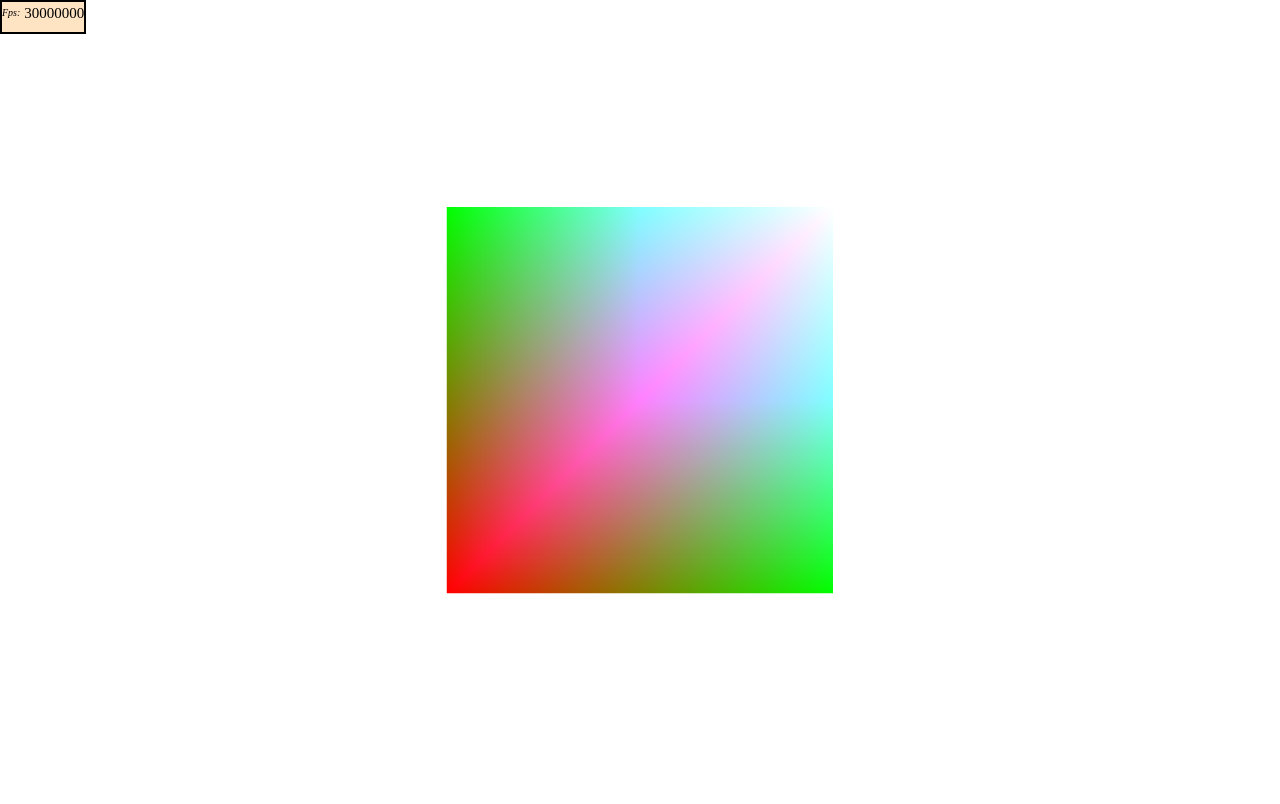
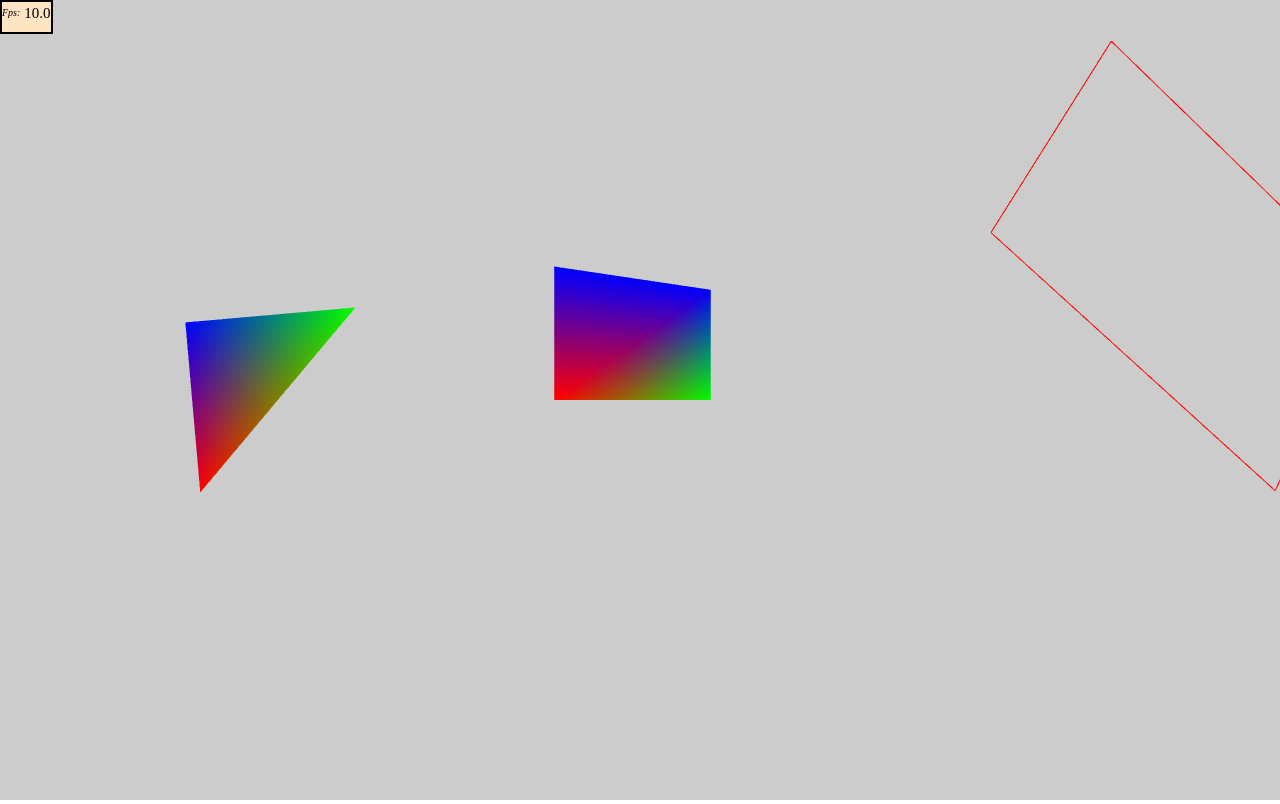
Before and after one commit to M9L6/Render, a website built with webpack: page index.html in a window 1280 px wide. Built offline with Linux system fonts and the light colour scheme; animation ran at ten frames a second.

Commit message:
添加绘制测试

```diff
--- a/game/CameraApplication.ts
+++ b/game/CameraApplication.ts
@@ -1,9 +1,12 @@
+import { CanvasKeyBoardEvent } from "./input/CanvasKeyBoardEvent";
+import { GLWorldMatrixStack } from "./math/GLWorldMatrixStack";
+import vec3 from "./math/tsm/vec3";
 import { Camera } from "./render/gl/objects/Camera";
 import { WebGLApplication } from "./WebGLApplication";
 
 export class CamerApplication extends WebGLApplication {
     public camera: Camera;
-
+    public matStack: GLWorldMatrixStack;
     constructor(
         canvas: HTMLCanvasElement,
         contextAttributes?: WebGLContextAttributes
@@ -14,5 +17,32 @@ export class CamerApplication extends WebGLApplication {
             this.canvas.width,
             this.canvas.height
         );
+        this.camera.lookAt(new vec3([0, 0, 0]));
+        this.matStack = new GLWorldMatrixStack();
+    }
+
+    protected dispatchKeyPress(evt: CanvasKeyBoardEvent): void {
+        super.dispatchKeyPress(evt);
+        this.onKeyPress(evt);
+    }
+
+    public onKeyPress(evt: CanvasKeyBoardEvent): void {
+        if (evt.key === "w") {
+            this.camera.moveForward(-1);
+        } else if (evt.key === "a") {
+            this.camera.moveRightward(-1);
+        } else if (evt.key === "s") {
+            this.camera.moveForward(1);
+        } else if (evt.key === "d") {
+            this.camera.moveRightward(1);
+        } else if (evt.key === "q") {
+            this.camera.yaw(-1);
+        } else if (evt.key === "e") {
+            this.camera.yaw(1);
+        }
+    }
+
+    public update(elapsedMsec: number, intervalSec: number): void {
+        this.camera.update(intervalSec);
     }
 }
--- a/game/WebGLApplication.ts
+++ b/game/WebGLApplication.ts
@@ -1,34 +1,48 @@
 import { Application } from "./Application";
 import { GLProgram } from "./render/gl/core/GLProgram";
 import { GLProgramCache } from "./render/gl/core/GLProgramCache";
+import { GLTexture } from "./render/gl/core/GLTexture";
+import { GLTextureCache } from "./render/gl/core/GLTextureCache";
 
 export class WebGLApplication extends Application {
-    public gl: WebGLRenderingContext | null;
+    public gl: WebGLRenderingContext;
     constructor(
         canvas: HTMLCanvasElement,
         contextAttributes?: WebGLContextAttributes
     ) {
         super(canvas);
-        this.gl = canvas.getContext("webgl", contextAttributes);
-        if (this.gl === null) {
+        let gl: WebGLRenderingContext | null = canvas.getContext(
+            "webgl",
+            contextAttributes
+        );
+        if (gl === null) {
             alert("无法创建WebGLRenderingContext上下文对象 ");
             throw new Error("无法创建WebGLRenderingContext上下文对象 ");
         }
+        this.gl = gl;
+        this._init();
+    }
+
+    private _init(): void {
+        this._initTextures();
         this._intiShaders();
+    }
+
+    private _initTextures() {
+        GLTextureCache.instance.set(
+            "default",
+            GLTexture.createDefaultTexture(this.gl)
+        );
     }
 
     private _intiShaders() {
         GLProgramCache.instance.set(
             "color",
-            GLProgram.createDefaultColorPorgram(
-                this.gl as WebGLRenderingContext
-            )
+            GLProgram.createDefaultColorPorgram(this.gl)
         );
         GLProgramCache.instance.set(
             "texture",
-            GLProgram.createDefaultTextureProgram(
-                this.gl as WebGLRenderingContext
-            )
+            GLProgram.createDefaultTextureProgram(this.gl)
         );
     }
 }
--- a/game/render/gl/core/GLMeshBuilder.ts
+++ b/game/render/gl/core/GLMeshBuilder.ts
@@ -130,7 +130,12 @@ export class GLMeshBuilder extends GLMeshBase {
         this.unbind();
     }
 
-    public color(r: number, g: number, b: number, a: number): GLMeshBuilder {
+    public color(
+        r: number,
+        g: number,
+        b: number,
+        a: number = 1
+    ): GLMeshBuilder {
         if (this._hasColor) {
             this._color.r = r;
             this._color.g = g;
--- a/game/render/gl/core/GLProgram.ts
+++ b/game/render/gl/core/GLProgram.ts
@@ -11,11 +11,11 @@ export const GLShaderSource = {
     colorShader: {
         vs: `
         #ifdef GL_ES
-            precision highp float
+            precision highp float;
         #endif
         attribute vec3 aPosition;
         attribute vec4 aColor;
-        uniform vec4 uMVPMatrix;
+        uniform mat4 uMVPMatrix;
         varying vec4 vColor;
         void main(){
             gl_Position = uMVPMatrix*vec4(aPosition,1.0);
@@ -24,7 +24,7 @@ export const GLShaderSource = {
         `,
         fs: `
         #ifdef GL_ES
-            precision highp float
+            precision highp float;
         #endif
         varying vec4 vColor;
         void main(){
@@ -35,11 +35,11 @@ export const GLShaderSource = {
     textureShader: {
         vs: `
         #ifdef GL_ES
-            precision highp float
+            precision highp float;
         #endif
         attribute vec3 aPosition;
         attribute vec2 aTexCoord;
-        uniform vec4 uMVPMatrix;
+        uniform mat4 uMVPMatrix;
         varying vec2 vTexCoord;
         void main(){
             gl_Position = uMVPMatrix*vec4(aPosition,1.0);
@@ -48,7 +48,7 @@ export const GLShaderSource = {
         `,
         fs: `
         #ifdef GL_ES
-            precision highp float
+            precision highp float;
         #endif
         uniform sampler2D uSampler;
         varying vec2 vTexCoord;
@@ -209,10 +209,10 @@ export class GLProgram {
     }
 
     public loadShaders(vs: string, fs: string): void {
-        if (GLHelper.compileShader(this.gl, vs, this.vsShader)) {
+        if (GLHelper.compileShader(this.gl, vs, this.vsShader) === false) {
             throw new Error("WEBGL Vertex Shader Compile Fail");
         }
-        if (GLHelper.compileShader(this.gl, fs, this.fsShader)) {
+        if (GLHelper.compileShader(this.gl, fs, this.fsShader) === false) {
             throw new Error("WEBGL Fragment Shader Compile Fail");
         }
 
@@ -226,6 +226,7 @@ export class GLProgram {
                 this.programAfterLink.bind(this)
             ) === false
         ) {
+            console.log(this.gl.getProgramInfoLog(this.program));
             throw new Error("WEBGLProgram Link Fail");
         }
     }
--- /dev/null
+++ b/game/render/gl/core/GLTextureCache.ts
@@ -0,0 +1,33 @@
+import { Dictionary } from "../../../dataStruct/Dictionary";
+import { GLTexture } from "./GLTexture";
+
+export class GLTextureCache {
+    public static instance: GLTextureCache = new GLTextureCache();
+
+    private _dict: Dictionary<GLTexture>;
+
+    private constructor() {
+        this._dict = new Dictionary<GLTexture>();
+    }
+
+    public set(key: string, value: GLTexture): void {
+        this._dict.insert(key, value);
+    }
+
+    public getMaybe(key: string): GLTexture | undefined {
+        let ret: GLTexture | undefined = this._dict.find(key);
+        return ret;
+    }
+
+    public getMust(key: string): GLTexture {
+        let ret: GLTexture | undefined = this._dict.find(key);
+        if (ret === undefined) {
+            throw new Error(key + "对应的Program不存在");
+        }
+        return ret;
+    }
+
+    public remove(key: string): boolean {
+        return this._dict.remove(key);
+    }
+}
--- /dev/null
+++ b/game/render/gl/core/helper/DrawHelper.ts
@@ -0,0 +1,85 @@
+import mat4 from "../../../../math/tsm/mat4";
+import vec3 from "../../../../math/tsm/vec3";
+import vec4 from "../../../../math/tsm/vec4";
+import { GLMeshBuilder } from "../GLMeshBuilder";
+
+export class DrawHelper {
+    public static drawWireFrameCubeBox(
+        builder: GLMeshBuilder,
+        mat: mat4,
+        halfLen: number = 0.2,
+        color: vec4 = new vec4([1, 0, 0, 1])
+    ): void {
+        let mins: vec3 = new vec3([-halfLen, -halfLen, -halfLen]);
+        let maxs: vec3 = new vec3([halfLen, halfLen, halfLen]);
+        DrawHelper.drawBoundBox(builder, mat, mins, maxs, color);
+    }
+
+    public static drawBoundBox(
+        builder: GLMeshBuilder,
+        mat: mat4,
+        mins: vec3,
+        maxs: vec3,
+        color: vec4 = new vec4([1, 0, 0, 1])
+    ): void {
+        builder.begin(builder.gl.LINE_LOOP);
+        builder
+            .color(color.r, color.g, color.b, color.a)
+            .vertex(mins.x, mins.y, mins.z);
+        builder
+            .color(color.r, color.g, color.b, color.a)
+            .vertex(mins.x, mins.y, maxs.z);
+        builder
+            .color(color.r, color.g, color.b, color.a)
+            .vertex(maxs.x, mins.y, maxs.z);
+        builder
+            .color(color.r, color.g, color.b, color.a)
+            .vertex(maxs.x, mins.y, mins.z);
+        builder.end(mat);
+
+        builder.begin(builder.gl.LINE_LOOP);
+        builder
+            .color(color.r, color.g, color.b, color.a)
+            .vertex(mins.x, maxs.y, mins.z);
+        builder
+            .color(color.r, color.g, color.b, color.a)
+            .vertex(maxs.x, maxs.y, mins.z);
+        builder
+            .color(color.r, color.g, color.b, color.a)
+            .vertex(maxs.x, maxs.y, maxs.z);
+        builder
+            .color(color.r, color.g, color.b, color.a)
+            .vertex(mins.x, maxs.y, maxs.z);
+        builder.end(mat);
+
+        builder.begin(builder.gl.LINES);
+        builder
+            .color(color.r, color.g, color.b, color.a)
+            .vertex(mins.x, mins.y, mins.z);
+        builder
+            .color(color.r, color.g, color.b, color.a)
+            .vertex(mins.x, maxs.y, mins.z);
+
+        builder
+            .color(color.r, color.g, color.b, color.a)
+            .vertex(mins.x, mins.y, maxs.z);
+        builder
+            .color(color.r, color.g, color.b, color.a)
+            .vertex(mins.x, maxs.y, maxs.z);
+
+        builder
+            .color(color.r, color.g, color.b, color.a)
+            .vertex(maxs.x, mins.y, maxs.z);
+        builder
+            .color(color.r, color.g, color.b, color.a)
+            .vertex(maxs.x, maxs.y, maxs.z);
+
+        builder
+            .color(color.r, color.g, color.b, color.a)
+            .vertex(maxs.x, mins.y, mins.z);
+        builder
+            .color(color.r, color.g, color.b, color.a)
+            .vertex(maxs.x, maxs.y, mins.z);
+        builder.end(mat);
+    }
+}
--- a/game/render/gl/core/helper/GLCoordSystem.ts
+++ b/game/render/gl/core/helper/GLCoordSystem.ts
@@ -1,6 +1,23 @@
 import vec3 from "../../../../math/tsm/vec3";
 
 export class GLCoordSystem {
+    public static makeViewportCoordSystems(
+        width: number,
+        height: number,
+        row: number = 2,
+        col: number = 2
+    ): GLCoordSystem[] {
+        let coords: GLCoordSystem[] = [];
+        let w: number = width / row,
+            h: number = height / col;
+        for (let i = 0; i < row; i++) {
+            for (let j = 0; j < col; j++) {
+                coords.push(new GLCoordSystem([i * w, +j * h, w, h]));
+            }
+        }
+        return coords;
+    }
+
     public viewport: number[] = [];
     public axis: vec3;
     public angle: number;
--- a/game/render/gl/core/helper/GLHelper.ts
+++ b/game/render/gl/core/helper/GLHelper.ts
@@ -117,7 +117,7 @@ export class GLHelper {
         gl.shaderSource(shader, code);
         gl.compileShader(shader);
         if (gl.getShaderParameter(shader, gl.COMPILE_STATUS) === false) {
-            alert(gl.getShaderInfoLog(shader));
+            console.log(gl.getShaderInfoLog(shader));
             gl.deleteShader(shader);
             return false;
         }
@@ -149,7 +149,7 @@ export class GLHelper {
         if (beforeProgramLink !== null) beforeProgramLink(gl, program);
         gl.linkProgram(program);
         if (gl.getProgramParameter(program, gl.LINK_STATUS) === false) {
-            alert(gl.getProgramInfoLog(program));
+            console.log(gl.getProgramInfoLog(program));
             gl.detachShader(program, vsShader);
             gl.detachShader(program, fsShader);
             gl.deleteShader(vsShader);
--- a/game/render/gl/objects/Camera.ts
+++ b/game/render/gl/objects/Camera.ts
@@ -96,6 +96,22 @@ export class Camera {
     }
     public set type(v: ECameraType) {
         this._type = v;
+    }
+
+    public get viewMatrix(): mat4 {
+        return this._viewMatrix;
+    }
+
+    public get projMatrix(): mat4 {
+        return this._projectionMatirx;
+    }
+
+    public get viewProjMatrix(): mat4 {
+        return this._viewProjnMatrix;
+    }
+
+    public get invViewProjMatrix(): mat4 {
+        return this._invViewProjMatrix;
     }
 
     constructor(
--- a/main.ts
+++ b/main.ts
@@ -1,6 +1,7 @@
 import { Sprite2DApplication } from "./game/Sprite2DApplication";
 import { ApplicationTest } from "./test/ApplicationTest";
 import { BasicWebGLApplication } from "./test/BasicWebGLApplication";
+import { MeshBuilderApplication } from "./test/MeshBuilderApplication";
 import { Shape_Hit_Draw_TestDemo } from "./test/Shape_Hit_Draw_TestDemo";
 import { SkeletonPersonTets } from "./test/SkeletonPersonTest";
 import { TankFollowBezierPathDemo } from "./test/TankFollowBezierPathDemo";
@@ -22,10 +23,10 @@ resize();
 window.addEventListener("resize", resize);
 
 let fpsNumber: HTMLElement | null = document.getElementById("number");
-let app: BasicWebGLApplication = new BasicWebGLApplication(canvas);
-
+let app: MeshBuilderApplication = new MeshBuilderApplication(canvas);
+app.start();
+//let app: BasicWebGLApplication = new BasicWebGLApplication(canvas);
 //let app:Sprite2DApplication = new Sprite2DApplication(canvas);
-
 app.addTimer(
     () => {
         fpsNumber!.innerText = app.fps.toFixed(1);
--- /dev/null
+++ b/test/MeshBuilderApplication.ts
@@ -0,0 +1,164 @@
+import { CamerApplication } from "../game/CameraApplication";
+import mat4 from "../game/math/tsm/mat4";
+import vec3 from "../game/math/tsm/vec3";
+import { GLAttribState } from "../game/render/gl/core/GLAttribState";
+import {
+    EVertexLayout,
+    GLMeshBuilder,
+} from "../game/render/gl/core/GLMeshBuilder";
+import { GLProgram } from "../game/render/gl/core/GLProgram";
+import { GLProgramCache } from "../game/render/gl/core/GLProgramCache";
+import { GLTexture } from "../game/render/gl/core/GLTexture";
+import { GLTextureCache } from "../game/render/gl/core/GLTextureCache";
+import { DrawHelper } from "../game/render/gl/core/helper/DrawHelper";
+import { GLCoordSystem } from "../game/render/gl/core/helper/GLCoordSystem";
+
+const mat: mat4 = new mat4();
+
+export class MeshBuilderApplication extends CamerApplication {
+    public static setDefaultState(gl: WebGLRenderingContext): void {
+        gl.clearColor(0, 0, 0, 0);
+        gl.clearDepth(1.0);
+        gl.enable(gl.DEPTH_TEST);
+        gl.enable(gl.CULL_FACE);
+        gl.enable(gl.SCISSOR_TEST);
+    }
+
+    public texture: GLTexture;
+    public colorShader: GLProgram;
+    public texShader: GLProgram;
+
+    public builder0: GLMeshBuilder;
+    public builder1: GLMeshBuilder;
+    public builder2: GLMeshBuilder;
+
+    public tbuilder0: GLMeshBuilder;
+    public tbuilder1: GLMeshBuilder;
+    public tbuilder2: GLMeshBuilder;
+
+    public angle: number = 0;
+    public coords: GLCoordSystem[];
+    public currentDrawMethod: () => void;
+
+    constructor(canvas: HTMLCanvasElement) {
+        super(canvas);
+        this.texture = GLTextureCache.instance.getMust("default");
+        this.colorShader = GLProgramCache.instance.getMust("color");
+        this.texShader = GLProgramCache.instance.getMust("texture");
+        this.builder0 = new GLMeshBuilder(
+            this.gl,
+            GLAttribState.POSITION_BIT | GLAttribState.COLOR_BIT,
+            this.colorShader,
+            null,
+            EVertexLayout.INTERLEAVED
+        );
+        this.builder1 = new GLMeshBuilder(
+            this.gl,
+            GLAttribState.POSITION_BIT | GLAttribState.COLOR_BIT,
+            this.colorShader,
+            null,
+            EVertexLayout.SEQUENCED
+        );
+        this.builder2 = new GLMeshBuilder(
+            this.gl,
+            GLAttribState.POSITION_BIT | GLAttribState.COLOR_BIT,
+            this.colorShader,
+            null,
+            EVertexLayout.SEPARATED
+        );
+
+        this.tbuilder0 = new GLMeshBuilder(
+            this.gl,
+            GLAttribState.POSITION_BIT | GLAttribState.TEXCOORD_BIT,
+            this.texShader,
+            this.texture,
+            EVertexLayout.INTERLEAVED
+        );
+        this.tbuilder1 = new GLMeshBuilder(
+            this.gl,
+            GLAttribState.POSITION_BIT | GLAttribState.TEXCOORD_BIT,
+            this.texShader,
+            this.texture,
+            EVertexLayout.SEQUENCED
+        );
+        this.tbuilder2 = new GLMeshBuilder(
+            this.gl,
+            GLAttribState.POSITION_BIT | GLAttribState.TEXCOORD_BIT,
+            this.texShader,
+            this.texture,
+            EVertexLayout.SEPARATED
+        );
+
+        this.camera.z = 4;
+
+        this.coords = GLCoordSystem.makeViewportCoordSystems(
+            canvas.width,
+            canvas.height,
+            2,
+            3
+        );
+        this.currentDrawMethod = this.drawByMatrixWithColorShader;
+    }
+
+    public drawByMatrixWithColorShader(): void {
+        this.camera.setViewport(0, 0, this.canvas.width, this.canvas.height);
+        this.gl.clearColor(0.8, 0.8, 0.8, 1);
+        this.gl.clear(this.gl.COLOR_BUFFER_BIT | this.gl.DEPTH_BUFFER_BIT);
+        this.gl.disable(this.gl.CULL_FACE);
+
+        this.matStack.pushMatrix();
+        this.matStack.translate(new vec3([-1.5, 0, 0]));
+        this.matStack.rotate(this.angle, vec3.forward);
+        mat4.product(
+            this.camera.viewProjMatrix,
+            this.matStack.worldMatrix,
+            mat
+        );
+
+        this.builder0.begin(this.gl.TRIANGLES);
+        this.builder0.color(1, 0, 0).vertex(-0.5, 0, 0);
+        this.builder0.color(0, 1, 0).vertex(0.5, 0, 0);
+        this.builder0.color(0, 0, 1).vertex(0, 0.5, 0);
+        this.builder0.end(mat);
+        this.matStack.popMatrix();
+
+        this.matStack.pushMatrix();
+        this.matStack.rotate(this.angle, vec3.up);
+        mat4.product(
+            this.camera.viewProjMatrix,
+            this.matStack.worldMatrix,
+            mat
+        );
+
+        this.builder1.begin(this.gl.TRIANGLE_FAN);
+        this.builder1.color(1, 0, 0).vertex(-0.5, 0, 0);
+        this.builder1.color(0, 1, 0).vertex(0.5, 0, 0);
+        this.builder1.color(0, 0, 1).vertex(0.5, 0.5, 0);
+        this.builder1.color(0, 0, 1).vertex(-0.5, 0.5, 0);
+        this.builder1.end(mat);
+        this.matStack.popMatrix();
+
+        this.matStack.pushMatrix();
+        this.matStack.translate(new vec3([1.5, 0, 0]));
+        this.matStack.rotate(-this.angle, new vec3([1, 1, 1]).normalize());
+        mat4.product(
+            this.camera.viewProjMatrix,
+            this.matStack.worldMatrix,
+            mat
+        );
+
+        DrawHelper.drawWireFrameCubeBox(this.builder2, mat, 0.2);
+        this.matStack.popMatrix();
+
+        this.gl.enable(this.gl.CULL_FACE);
+    }
+
+    public update(elapsedMsec: number, intervalSec: number): void {
+        this.angle += 1;
+        super.update(elapsedMsec, intervalSec);
+    }
+
+    public render(): void {
+        this.currentDrawMethod();
+    }
+}
```
Also changed, not shown: index.html (+1 -0 lines), dist/index-bundle.js.
